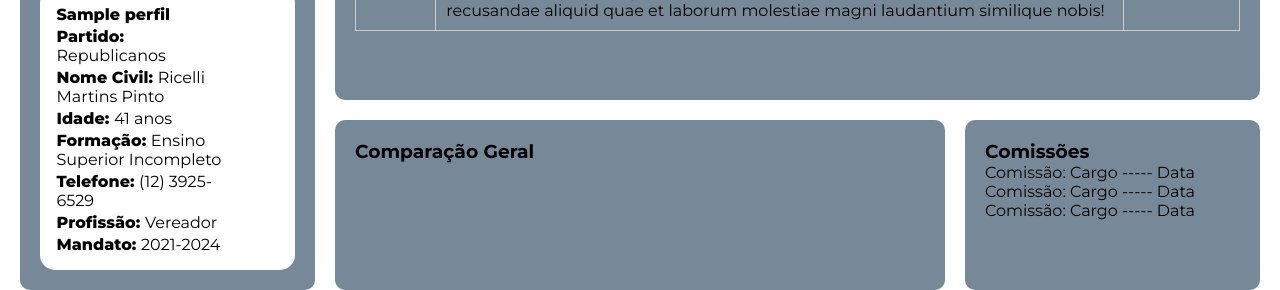
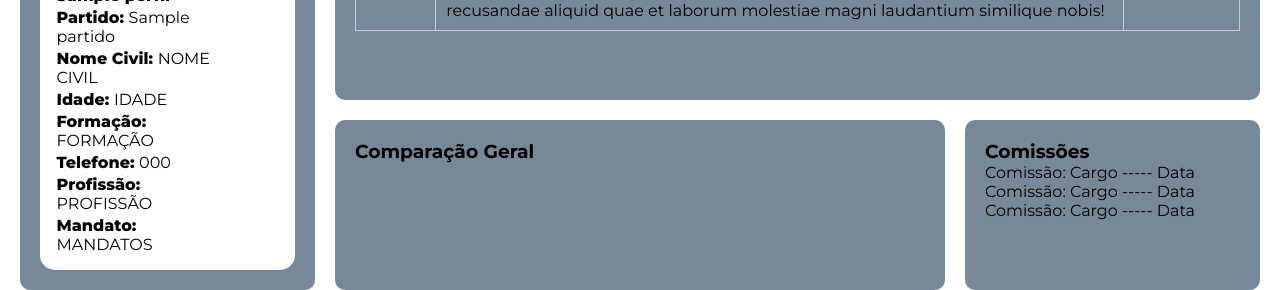
Before and after one commit to AgileKrakens/DemoQuerycy, a Flask app: template src/templates/perfil.html in a window 1280 px wide. Shown: the part 510-800 px from the top of the page. Run offline with Flask 3, Linux system fonts and the light colour scheme; the template is opened without the code that fills it: most values are stand-ins (such as "Sample title", 1, 10 or a date in 2020).

Commit message:
JSON data references indexed at HTML

```diff
--- a/src/templates/perfil.html
+++ b/src/templates/perfil.html
@@ -14,25 +14,25 @@
             <span id="nome">{{ perfil.nome }}</span>
         </div>
         <div class="infos">
-            Partido: <span id="partido">Republicanos</span>
+            Partido: <span id="partido">{{ perfil.partido }}</span>
         </div>
         <div class="infos">
-            Nome Civil: <span id="nome-civil">Ricelli Martins Pinto</span>
+            Nome Civil: <span id="nome-civil"> NOME CIVIL </span>
         </div>
         <div class="infos">
-            Idade: <span id="idade">41 anos</span>
+            Idade: <span id="idade"> IDADE </span>
         </div>
         <div class="infos">
-            Formação: <span id="formacao">Ensino Superior Incompleto</span>
+            Formação: <span id="formacao"> FORMAÇÃO </span>
         </div>
         <div class="infos">
-            Telefone: <span id="telefone">(12) 3925-6529</span>
+            Telefone: <span id="telefone">{{ perfil.telefone[1] }}</span>
         </div>
         <div class="infos">
-            Profissão: <span id="profissao">Vereador</span>
+            Profissão: <span id="profissao"> PROFISSÃO </span>
         </div>
         <div class="infos">
-            Mandato: <span id="mandato">2021-2024</span>
+            Mandato: <span id="mandato">MANDATOS</span>
         </div>
 </section>
 
```
